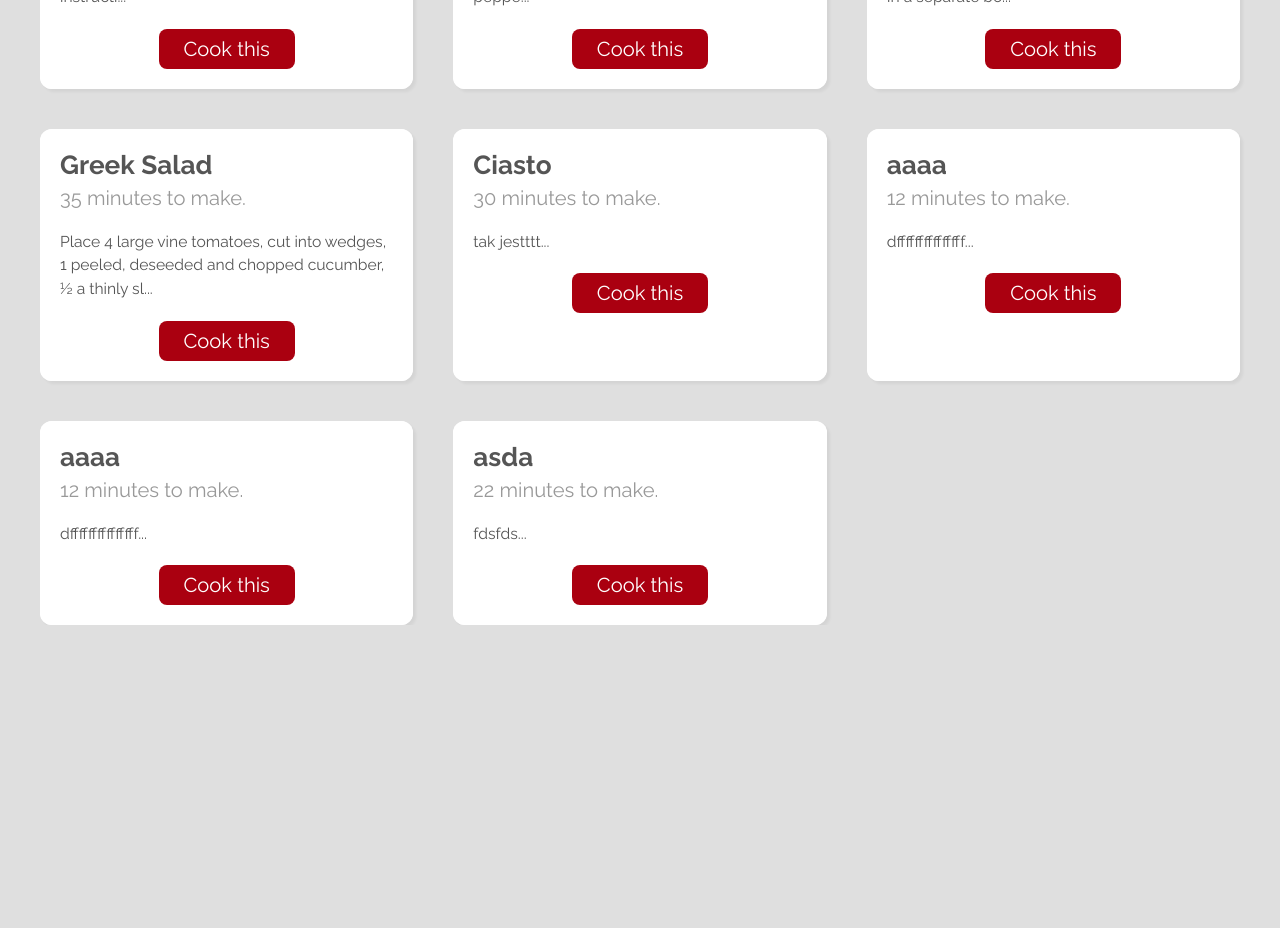
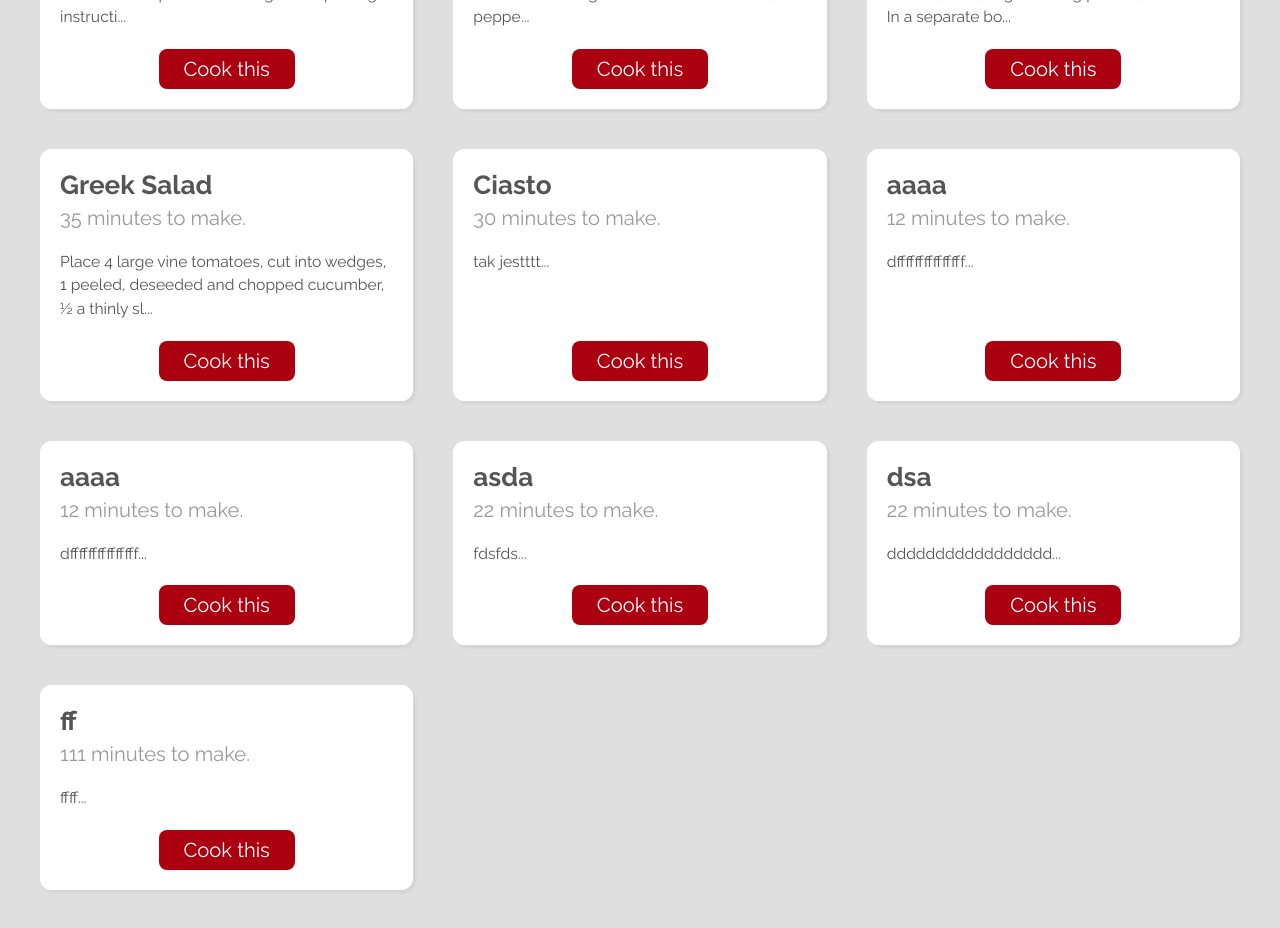
Before and after one commit to salekmichal1/cooking-recipes-app, a React (Create React App) app: page / in a window 1280 px wide. Shown: the part 360-1288 px from the top of the page. Before the commit the page ends 985 px from the top, so only its background shows below. Built offline with nearby package versions, Linux system fonts and the light colour scheme; data requests are answered from the project's data file.

Commit message:
zmiany w css

```diff
--- a/data/db.json
+++ b/data/db.json
@@ -61,21 +61,30 @@
       "title": "Ciasto",
       "method": "tak jestttt",
       "cookingTime": "30 minutes",
-      "ingredients": ["Ciasto", "galaretka"],
+      "ingredients": [
+        "Ciasto",
+        "galaretka"
+      ],
       "id": "tvfSBjQ"
     },
     {
       "title": "aaaa",
       "method": "dfffffffffffffff",
       "cookingTime": "12 minutes",
-      "ingredients": ["fds", "fdsfs"],
+      "ingredients": [
+        "fds",
+        "fdsfs"
+      ],
       "id": "cZbb1qE"
     },
     {
       "title": "aaaa",
       "method": "dfffffffffffffff",
       "cookingTime": "12 minutes",
-      "ingredients": ["fds", "fdsfs"],
+      "ingredients": [
+        "fds",
+        "fdsfs"
+      ],
       "id": "HAZyDNc"
     },
     {
@@ -84,6 +93,24 @@
       "cookingTime": "22 minutes",
       "ingredients": [],
       "id": "VZOrtJO"
+    },
+    {
+      "title": "dsa",
+      "method": "ddddddddddddddddd",
+      "cookingTime": "22 minutes",
+      "ingredients": [
+        "ddd"
+      ],
+      "id": "PWSqRAA"
+    },
+    {
+      "title": "ff",
+      "method": "ffff",
+      "cookingTime": "111 minutes",
+      "ingredients": [
+        "fff"
+      ],
+      "id": "ZmLW2IY"
     }
   ]
 }
--- a/src/components/RecipeList.css
+++ b/src/components/RecipeList.css
@@ -12,6 +12,8 @@
   border-radius: 12px;
   transition: all 0.2s ease-out;
   position: relative;
+  display: flex;
+  flex-direction: column;
 }
 
 .card::after {
@@ -57,7 +59,7 @@
   width: 120px;
   padding: 8px;
   border-radius: 8px;
-  margin: 20px auto 0;
+  margin: auto auto 0 auto;
   transition: all 0.3s ease-out;
 }
 
--- a/src/pages/home/Home.css
+++ b/src/pages/home/Home.css
@@ -0,0 +1,3 @@
+.home {
+  overflow: hidden;
+}
--- a/src/pages/search/Search.css
+++ b/src/pages/search/Search.css
@@ -0,0 +1,3 @@
+.search {
+  overflow: hidden;
+}
--- a/src/pages/search/Search.js
+++ b/src/pages/search/Search.js
@@ -14,7 +14,7 @@ export default function Search() {
   const { data, isPending, error } = useFetch(url);
 
   return (
-    <div>
+    <div className="search">
       <h2 className="page-title">Recipes including: {query}</h2>
       {error && <p className="error">{error}</p>}
       {isPending && <p className="loading">loading...</p>}
```
